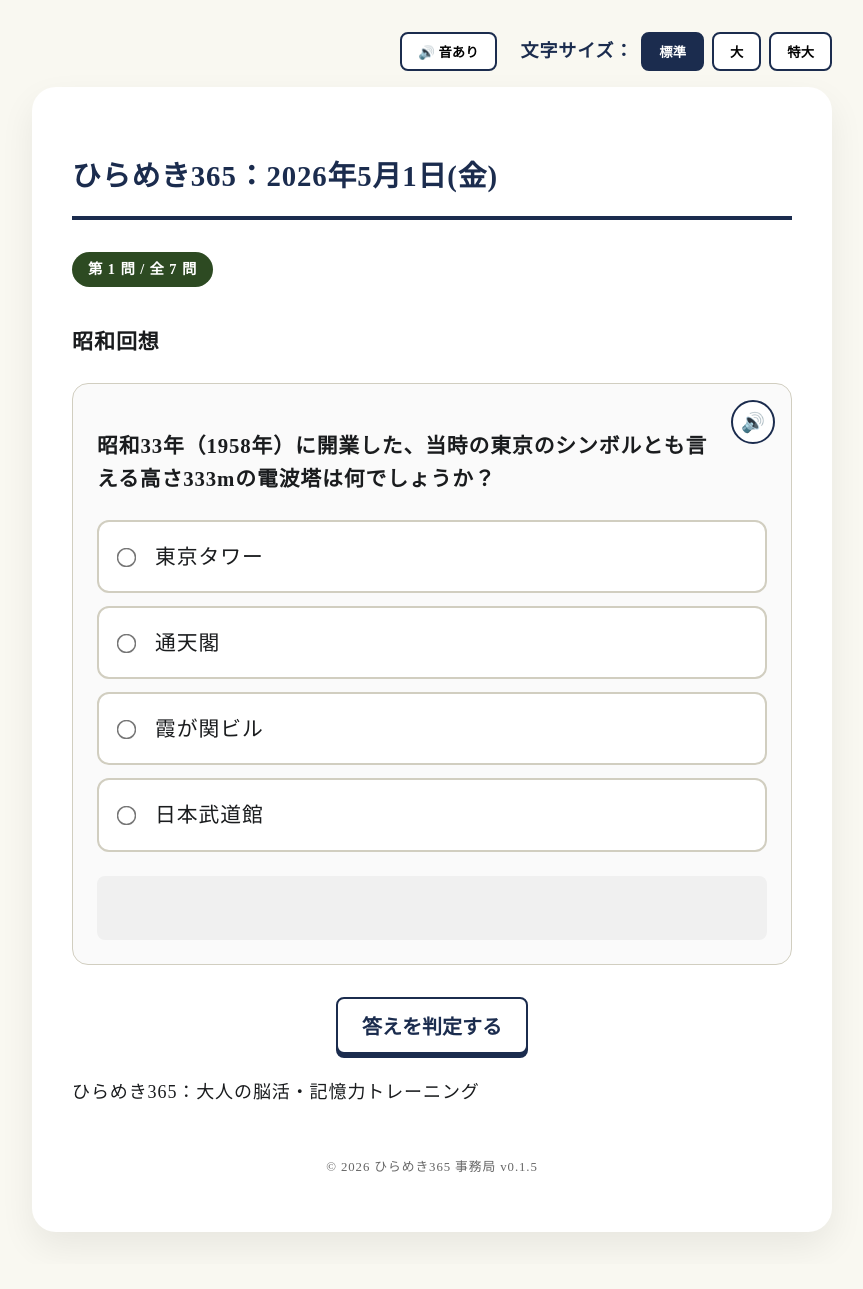
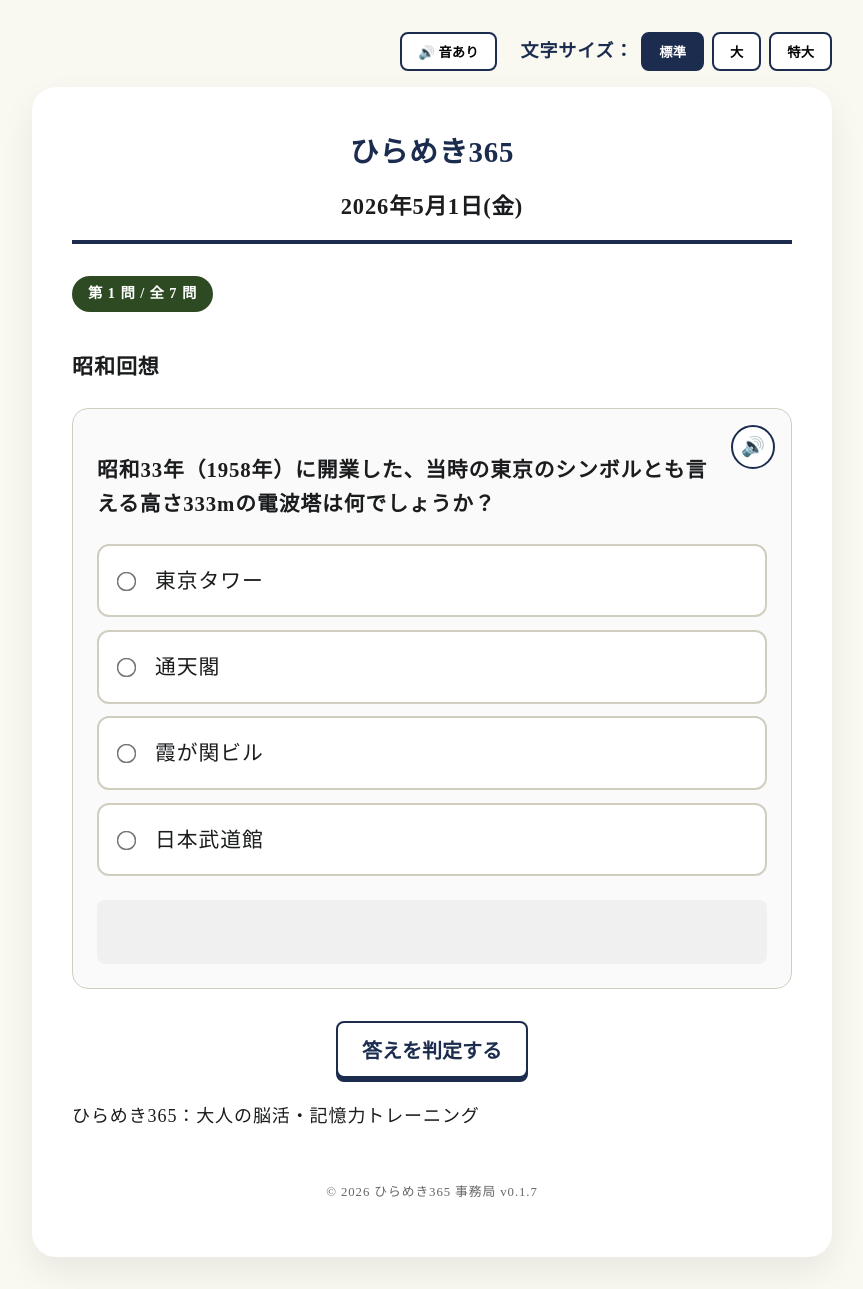
Before and after one commit to shimo-ttog/hirameki365, an Astro site: page /blog/2026-05-01 in a window 1280 px wide. Shown: the whole page, without its empty margins (208-1071 px from the left). Before the commit the page ends 1264 px from the top, so only its background shows below. Built offline with nearby package versions, Linux system fonts and the light colour scheme; Astro itself is replaced by a stand-in of ours.

Commit message:
Refactor quiz header with home link and centered 2-line layout, bump to v0.1.7

```diff
--- a/src/pages/blog/[slug].astro
+++ b/src/pages/blog/[slug].astro
@@ -39,8 +39,9 @@ const { Content } = post;
     </div>
 
     <article>
-      <header>
-        <h1>{post.frontmatter.title}</h1>
+      <header class="quiz-header">
+        <a href="/" class="site-logo">ひらめき365</a>
+        <h1 class="quiz-date">{post.frontmatter.title.replace('ひらめき365：', '')}</h1>
       </header>
 
       <div class="brain-content">
@@ -89,7 +90,7 @@ const { Content } = post;
       </div>
 
       <footer class="no-print" style="text-align: center; margin-top: 3rem; color: #666; font-size: 0.8rem;">
-        <p>© 2026 ひらめき365 事務局 v0.1.5</p>
+        <p>© 2026 ひらめき365 事務局 v0.1.7</p>
       </footer>
     </article>
 
@@ -387,7 +388,12 @@ body.font-large { font-size: 1.2em; }
 body.font-xlarge { font-size: 1.4em; }
 
 article { background: white; padding: 2.5rem; border-radius: 24px; box-shadow: 0 15px 35px rgba(0,0,0,0.07); min-height: 60vh; }
-h1 { color: var(--color-primary-navy); font-size: 1.8rem; border-bottom: 4px solid var(--color-primary-navy); padding-bottom: 0.8rem; margin-bottom: 2rem; }
+
+/* クイズ用ヘッダースタイル */
+.quiz-header { text-align: center; margin-bottom: 2rem; border-bottom: 4px solid var(--color-primary-navy); padding-bottom: 0.8rem; }
+.site-logo { display: block; font-size: 1.8rem; font-weight: bold; color: var(--color-primary-navy); text-decoration: none; margin-bottom: 0.5rem; }
+.site-logo:hover { opacity: 0.7; }
+.quiz-date { font-size: 1.4rem; color: var(--color-text-main); margin: 0; }
 
 :global(.quiz-step) { animation: fadeIn 0.5s ease-out; }
 @keyframes fadeIn { from { opacity: 0; transform: translateY(10px); } to { opacity: 1; transform: translateY(0); } }
@@ -489,7 +495,6 @@ h1 { color: var(--color-primary-navy); font-size: 1.8rem; border-bottom: 4px sol
 @media (max-width: 600px) {
   body { padding: 0.5rem; overflow-x: hidden; }
   article { padding: 1.5rem 0.8rem; border-radius: 8px; width: 100%; box-sizing: border-box; margin: 0; }
-  h1 { font-size: 1.3rem; margin-bottom: 1.2rem; line-height: 1.4; }
 
   .top-controls {
     flex-direction: column;
--- a/src/pages/index.astro
+++ b/src/pages/index.astro
@@ -80,7 +80,7 @@ const weekdays = ['日', '月', '火', '水', '木', '金', '土'];
     </main>
 
     <footer>
-      <p>© 2026 ひらめき365 事務局 <span class="version">v0.1.6</span></p>
+      <p>© 2026 ひらめき365 事務局 <span class="version">v0.1.7</span></p>
     </footer>
 
     <script>
```
